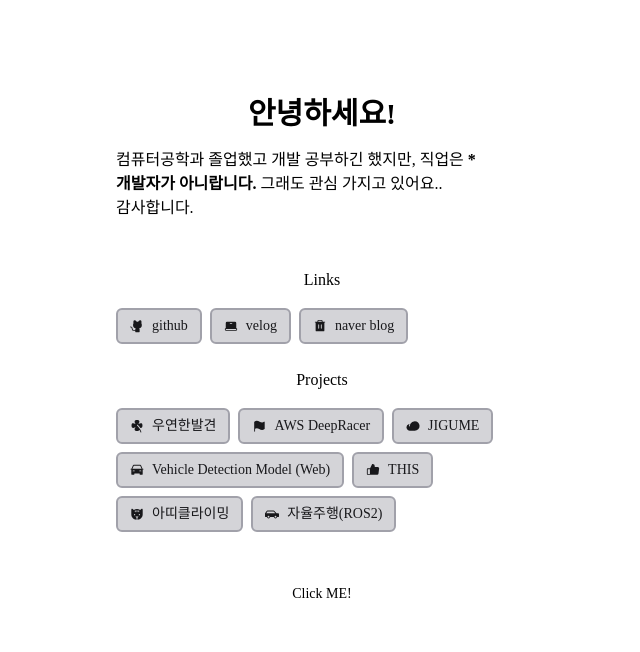
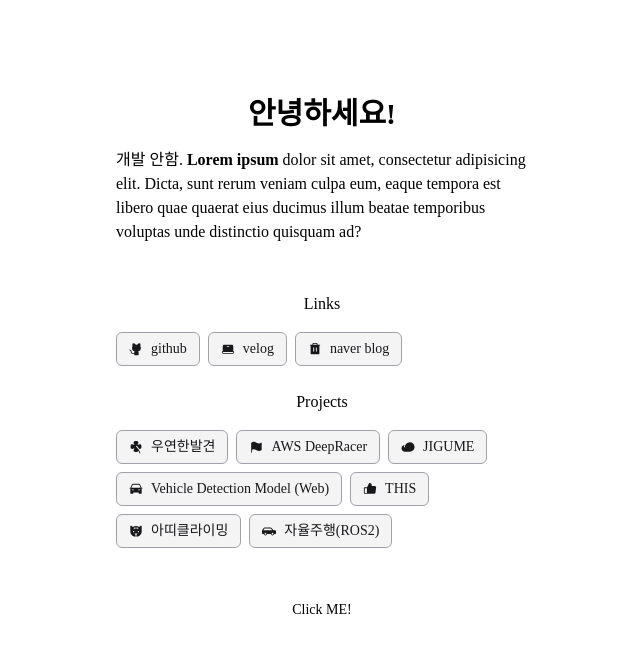
Before and after one commit to lee7198/Portfolio_client, a React (Vite) app: page / in a window 1280 px wide. Shown: the top 652 px of the page, without its empty margins (318-958 px from the left). Built offline with nearby package versions, Linux system fonts and the light colour scheme; a web font is replaced by a local one.

Commit message:
I'm not developer ㅋ

```diff
--- a/package.json
+++ b/package.json
@@ -27,10 +27,12 @@
     "autoprefixer": "^10.4.15",
     "eslint": "^8.57.0",
     "eslint-config-prettier": "^9.1.0",
+    "eslint-plugin-import": "^2.31.0",
     "eslint-plugin-prettier": "^5.1.3",
     "eslint-plugin-react": "^7.34.1",
     "eslint-plugin-react-hooks": "^4.6.0",
     "eslint-plugin-react-refresh": "^0.3.4",
+    "eslint-plugin-tailwindcss": "^3.17.5",
     "globals": "^15.1.0",
     "postcss": "^8.4.29",
     "prettier": "^3.0.3",
--- a/src/App.tsx
+++ b/src/App.tsx
@@ -86,17 +86,16 @@
   };
 
   return (
-    <div className="font-NanumNeo max-w-screen-xs mx-auto flex w-full select-none flex-col items-center gap-4 px-4 py-24 outline-0">
+    <div className="mx-auto flex w-full max-w-screen-xs select-none flex-col items-center gap-4 px-4 py-24 font-NanumNeo outline-0">
       <div className="flex flex-row gap-4">
         <h1 className="text-3xl font-black">안녕하세요!</h1>
       </div>
       <div className="w-full text-left font-thin">
         <p className="w-full overflow-hidden break-keep">
-          컴퓨터공학과 졸업했고 개발 공부하긴 했지만, 직업은{' '}
-          <b className="font-bold">*개발자가 아니랍니다.</b> 그래도 관심 가지고
-          있어요..
-          <br />
-          감사합니다.
+          개발 안함. <b className="font-bold">Lorem ipsum</b> dolor sit amet,
+          consectetur adipisicing elit. Dicta, sunt rerum veniam culpa eum,
+          eaque tempora est libero quae quaerat eius ducimus illum beatae
+          temporibus voluptas unde distinctio quisquam ad?
         </p>
       </div>
 
--- a/src/components/Button.tsx
+++ b/src/components/Button.tsx
@@ -14,7 +14,7 @@
 }) {
   return (
     <a
-      className={`flex items-center justify-center gap-2 rounded-md border-2 border-zinc-400 bg-zinc-300 px-3 py-1.5 text-sm font-light text-zinc-900 transition-all active:scale-[99%]`}
+      className={`flex items-center justify-center gap-2 rounded-md border-[1px] border-zinc-400 bg-zinc-100 px-3 py-1.5 text-sm font-light text-zinc-900 transition-all active:scale-[99%]`}
       href={link}
     >
       <Img weight="fill" />
```
Also changed, not shown: .eslintrc.cjs, 1 other file (tests, documents, lock files or other folders).
